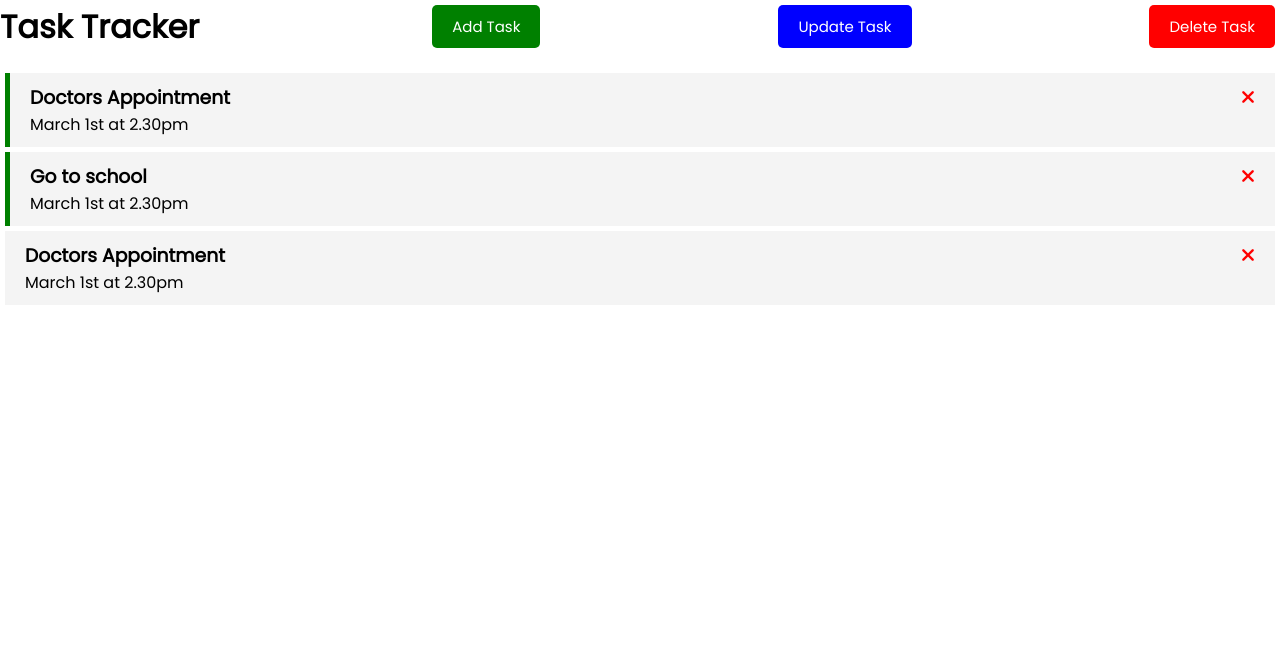
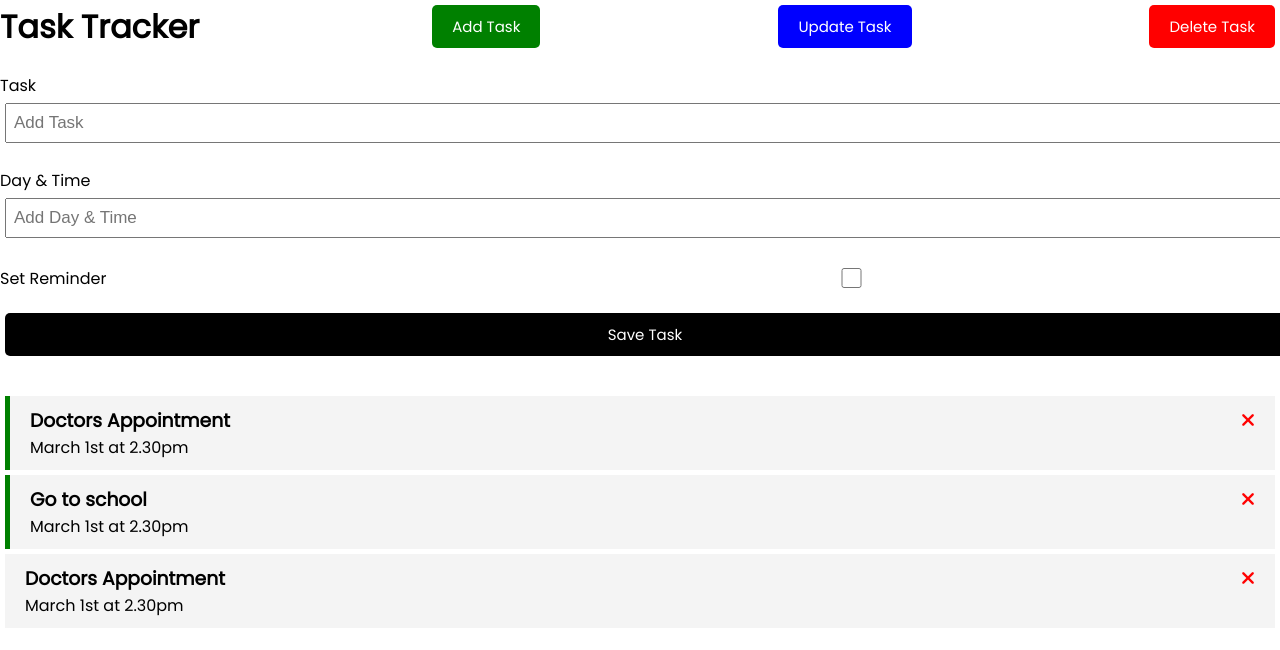
Before and after one commit to ergunDevv/TaskTracker-Vue.js-, a Vue app: page / in a window 1280 px wide. Shown: the top 650 px of the page. Built offline with nearby package versions, Linux system fonts and the light colour scheme.

Commit message:
Add task Component

```diff
--- a/src/App.vue
+++ b/src/App.vue
@@ -1,53 +1,64 @@
 <template>
   <div>
     <Header title="Task Tracker" />
-    <TasksComponent v-on:delete-task="deleteTask" :tasks="tasks" />
-</div>
+    <AddTask />
+    <TasksComponent
+      v-on:toggle-reminder="toggleReminder"
+      v-on:delete-task="deleteTask"
+      :tasks="tasks"
+    />
+  </div>
 </template>
 
 <script>
 import Header from "./components/Header.vue";
 import TasksComponent from "./components/Tasks.vue";
+import AddTask from "./components/AddTask.vue";
 
 export default {
   name: "App",
   components: {
     Header,
     TasksComponent,
+    AddTask,
   },
   data() {
     return {
       tasks: [],
     };
   },
-  methods:{
-    deleteTask(id){
-      if(confirm('Are you sure?')){
-        this.tasks = this.tasks.filter(task=>task.id !==id)
+  methods: {
+    deleteTask(id) {
+      console.log(id)
+      if (confirm("Are you sure?")) {
+        this.tasks = this.tasks.filter((task) => task.id !== id);
       }
-    }
+    },
+    toggleReminder(id) {
+      this.tasks = this.tasks.map((task) =>
+      task.id ===id ? {...task, reminder:!task.reminder} : task )
+    },
   },
   created() {
     this.tasks = [
       {
-        id:"1",
-        text:'Doctors Appointment',
-        day:'March 1st at 2.30pm',
-        reminder:true,
+        id: "1",
+        text: "Doctors Appointment",
+        day: "March 1st at 2.30pm",
+        reminder: true,
       },
       {
-        id:"2",
-        text:'Go to school',
-        day:'March 1st at 2.30pm',
-        reminder:true,
+        id: "2",
+        text: "Go to school",
+        day: "March 1st at 2.30pm",
+        reminder: true,
       },
       {
-        id:"3",
-        text:'Doctors Appointment',
-        day:'March 1st at 2.30pm',
-        reminder:false,
+        id: "3",
+        text: "Doctors Appointment",
+        day: "March 1st at 2.30pm",
+        reminder: false,
       },
-
     ];
   },
 };
--- /dev/null
+++ b/src/components/AddTask.vue
@@ -0,0 +1,65 @@
+<template>
+    <form @submit="onSubmit" class="add-form">
+      <div class="form-control">
+        <label>Task</label>
+        <input type="text" v-model="text" name="text" placeholder="Add Task" />
+      </div>
+      <div class="form-control">
+        <label>Day & Time</label>
+        <input
+          type="text"
+          v-model="day"
+          name="day"
+          placeholder="Add Day & Time"
+        />
+      </div>
+      <div class="form-control form-control-check">
+        <label>Set Reminder</label>
+        <input type="checkbox" v-model="reminder" name="reminder" />
+      </div>
+
+      <input type="submit" value="Save Task" class="btn btn-block" />
+    </form>
+  </template>
+
+
+<script>
+
+export default{
+    name:'AddTaskComponent'
+
+}
+
+</script>
+
+
+<style scoped>
+.add-form {
+  margin-bottom: 40px;
+}
+.form-control {
+  margin: 20px 0;
+}
+.form-control label {
+  display: block;
+}
+.form-control input {
+  width: 100%;
+  height: 40px;
+  margin: 5px;
+  padding: 3px 7px;
+  font-size: 17px;
+}
+.form-control-check {
+  display: flex;
+  align-items: center;
+  justify-content: space-between;
+}
+.form-control-check label {
+  flex: 1;
+}
+.form-control-check input {
+  flex: 2;
+  height: 20px;
+}
+</style>
--- a/src/components/Task.vue
+++ b/src/components/Task.vue
@@ -1,10 +1,16 @@
+44 lines (39 sloc)  655 Bytes
+
 <template>
-    <div :class="[task.reminder ? 'reminder' : '' , 'task']">
-        <h3>{{ task.text }}
-        <i v-on:click="onDelete(task.id)" class="fas fa-times"></i>
-        </h3>
-        <p>{{ task.day }}</p>
-    </div>
+  <div
+    @dblclick="$emit('toggle-reminder', task.id)"
+    :class="[task.reminder ? 'reminder' : '', 'task']"
+  >
+    <h3>
+      {{ task.text }}
+      <i @click="$emit('delete-task', task.id)" class="fas fa-times"></i>
+    </h3>
+    <p>{{ task.day }}</p>
+  </div>
 </template>
 
 <script>
@@ -14,9 +20,7 @@ export default {
         task:Object
     },
     methods: {
-        onDelete(id){
-            this.$emit('delete-task' , id);
-        }
+
     }
 }
 </script>
--- a/src/components/Tasks.vue
+++ b/src/components/Tasks.vue
@@ -1,20 +1,23 @@
 <template>
     <div :key="task.id" v-for="task in tasks">
-        <Task v-on:delete-task="$emit('delete-task',task.id)" :task="task"/>
+      <Task
+        @toggle-reminder="$emit('toggle-reminder', task.id)"
+        @delete-task="$emit('delete-task', task.id)"
+        :task="task"
+      />
     </div>
-</template>
+  </template>
 
-<script>
-import Task from './Task.vue'
-
-export default{
-    name:'TasksComponent',
-    props:{
-        tasks:Array,
+  <script>
+  import Task from './Task'
+  export default {
+    name: 'TasksComponents',
+    props: {
+      tasks: Array,
     },
-    components:{
-        Task
+    components: {
+      Task,
     },
-    emits:['delete-task']
-}
-</script>
+    emits: ['delete-task', 'toggle-reminder'],
+  }
+  </script>
```
